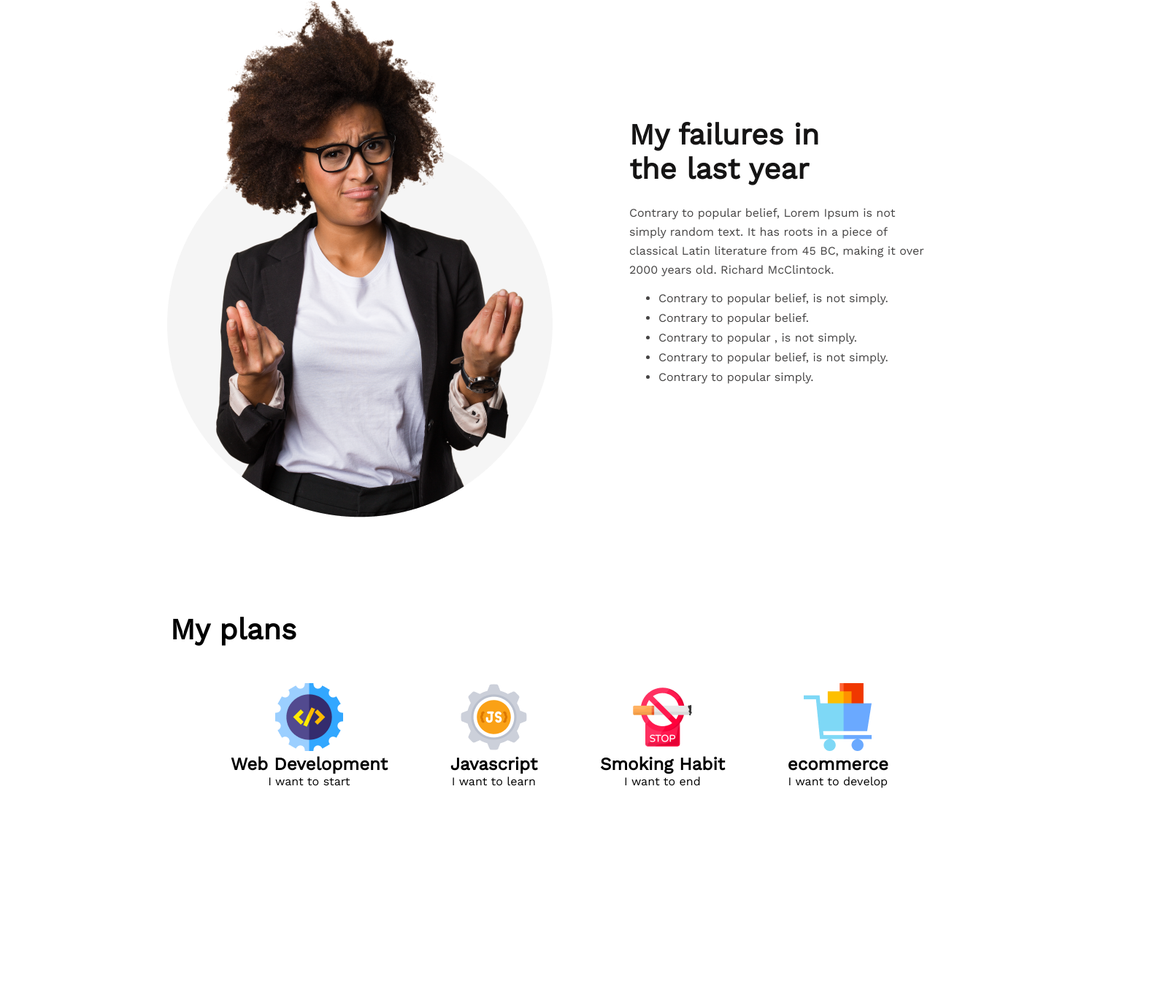
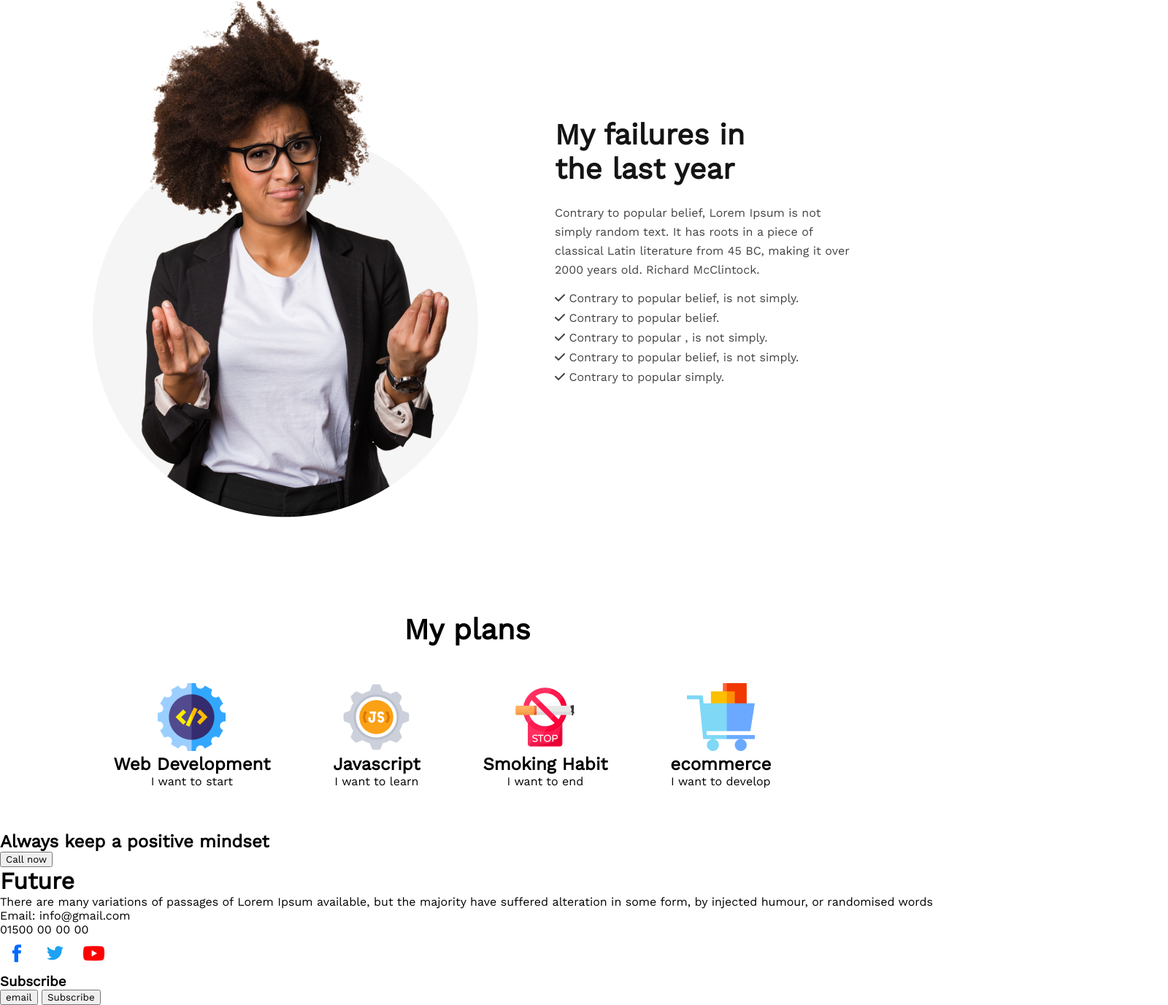
Before and after one commit to dhee-chowdhury/Web-Training, a plain HTML site: page index.html in a window 1280 px wide. Shown: the part 954-2331 px from the top of the page at 73% size, 1600 px wide, since content can reach past the window. Before the commit the page ends 2093 px from the top, so only its background shows below. Drawn offline with nearby package versions, Linux system fonts and the light colour scheme.

Commit message:
modified

```diff
--- a/index.html
+++ b/index.html
@@ -10,6 +10,7 @@
   <link rel="preconnect" href="https://fonts.googleapis.com" />
   <link rel="preconnect" href="https://fonts.gstatic.com" crossorigin />
   <link href="https://fonts.googleapis.com/css2?family=Work+Sans&display=swap" rel="stylesheet" />
+  <script src="https://kit.fontawesome.com/4043d01920.js" crossorigin="anonymous"></script>
 </head>
 
 <body>
@@ -21,7 +22,7 @@
         the majority have suffered alteration in some form, by injected
         humour, or randomised words
       </p>
-      <button class="banner-button">Contact Me</button>
+      <button type="button" class="banner-button">Contact Me</button>
     </div>
   </header>
   <main>
@@ -34,13 +35,13 @@
             Contrary to popular belief, Lorem Ipsum is not simply random text. It has roots in a piece of classical
             Latin literature from 45 BC, making it over 2000 years old. Richard McClintock.
           </p>
-          <ul class="contrary-beliefs">
-            <li>Contrary to popular belief, is not simply.</li>
-            <li>Contrary to popular belief.</li>
-            <li>Contrary to popular , is not simply.</li>
-            <li>Contrary to popular belief, is not simply.</li>
-            <li>Contrary to popular simply.</li>
-          </ul>
+          <div class="contrary-beliefs">
+            <p><i class="fa-solid fa-check"></i> Contrary to popular belief, is not simply.</p>
+            <p><i class="fa-solid fa-check"></i> Contrary to popular belief.</p>
+            <p><i class="fa-solid fa-check"></i> Contrary to popular , is not simply.</p>
+            <p><i class="fa-solid fa-check"></i> Contrary to popular belief, is not simply.</p>
+            <p><i class="fa-solid fa-check"></i> Contrary to popular simply.</p>
+          </div>
         </div>
       </div>
     </section>
@@ -72,8 +73,36 @@
       </div>
 
     </section>
+    <section class="mindset">
+      <div class="mindset-info">
+        <h1 class="mindset-title">Always keep a positive mindset</h1>
+        <button type="button" class="mindset-button">Call now</button>
+      </div>
+    </section>
   </main>
-  <footer></footer>
+  <footer class="footer">
+    <div class="footer-info">
+      <div class="footer-future">
+        <h1 class="footer-future-title">Future</h1>
+        <p class="footer-future-info">There are many variations of passages of Lorem Ipsum available, but the majority have suffered alteration in some form, by injected humour, or randomised words</p>
+        <p id="email">Email: info@gmail.com</p>
+        <p id="phone">01500 00 00 00</p>
+        <div class="follow-icons">
+          <img src="images/icons/fb.png" alt="facebook">
+          <img src="images/icons/twitter.png" alt="twitter">
+          <img src="images/icons/youtube.png" alt="youtube">
+        </div>
+      </div>
+      <div class="footer-subscribe">
+        <h3 id="subscribe">Subscribe</h3>
+        <div class="form-contact">
+          <input type="button" value="email" placeholder="Enter your email">
+          <button id="subscribe-button">Subscribe</button>
+        </div>
+      </div>
+    </div>
+
+  </footer>
 </body>
 
 </html>
--- a/styles/new-year-motivation.css
+++ b/styles/new-year-motivation.css
@@ -4,14 +4,21 @@
 }
 
 .header {
-    /* height: 809px; */
-    width: 1600px;
-    height: 809px;
+    /* max-height: 809px; */
     background-image: url(../images/banner/banner2.png);
     background-repeat: no-repeat;
+    background-size: cover;
+    display: flex;
+    justify-content: right;
+    text-align: right;
+    /* flex-direction: column; */
 
 
-    background-size: cover;
+    /* background-size: cover; */
+}
+.banner{
+    padding-right: 230px;
+    padding-top: 216px;
 }
 
 
@@ -21,10 +28,7 @@
     font-weight: 700;
     font-size: 65px;
     line-height: 76px;
-    text-align: right;
     color: #151414;
-    padding-top: 216px;
-    padding-left: 845px;
     padding-bottom: 24px;
 
 }
@@ -32,12 +36,9 @@
 .banner-info {
     width: 494px;
     height: 78px;
-    font-size: 16px;
-    font-weight: 400;
     line-height: 26px;
-    text-align: right;
+    /* text-align: right; */
     color: #444343;
-    padding-left: 876px;
     padding-bottom: 32px;
 }
 
@@ -51,14 +52,14 @@
     font-size: 20px;
     line-height: 23px;
     color: #FFFFFF;
-    margin-left: 1210px;
+    margin-bottom: 167px;
 }
 
 
 .main-info {
     margin-top: 130px;
-    margin-left: 206px;
-    margin-bottom: 130px;
+    display: flex;
+    justify-content: center;
 }
 
 .failures-this-year {
@@ -89,7 +90,8 @@
     margin-bottom: 16px;
 }
 
-.contrary-beliefs li {
+.contrary-beliefs p {
+
 
     margin-bottom: 8px;
     color: #444343;
@@ -99,13 +101,15 @@
     text-align: center;
     display: flex;
     align-items: center;
+
 }
 
 .my-plans {
-    width: 1141px;
+    max-width: 1141px;
     height: 300px;
     margin-top: 130px;
-    margin-left: 230px;
+    margin-left: auto;
+    margin-right: auto;
 
 
 }
@@ -118,6 +122,8 @@
     line-height: 47px;
     text-align: center;
     margin-bottom: 50px;
+    margin-left: auto;
+    margin-right: auto;
 
 }
 .my-goals{
```
